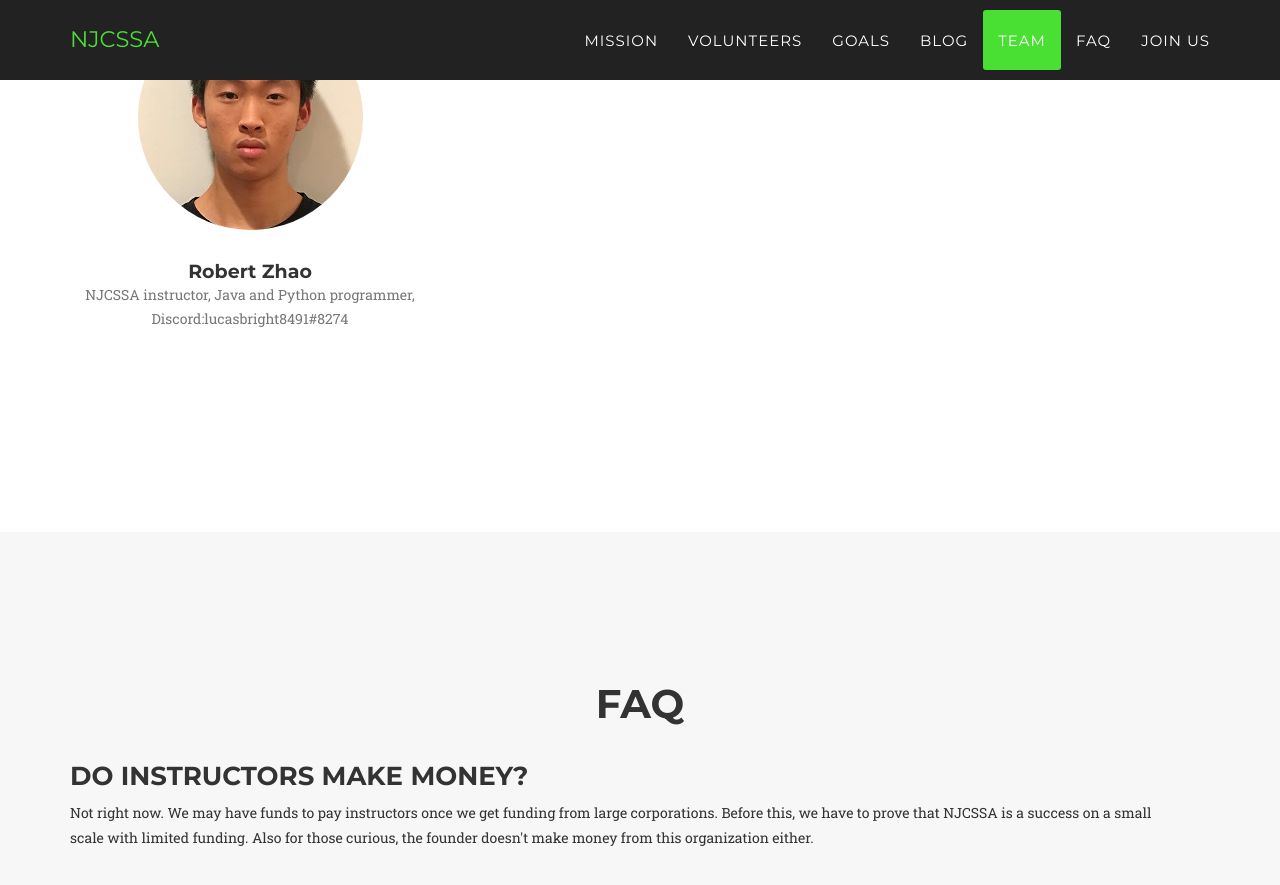
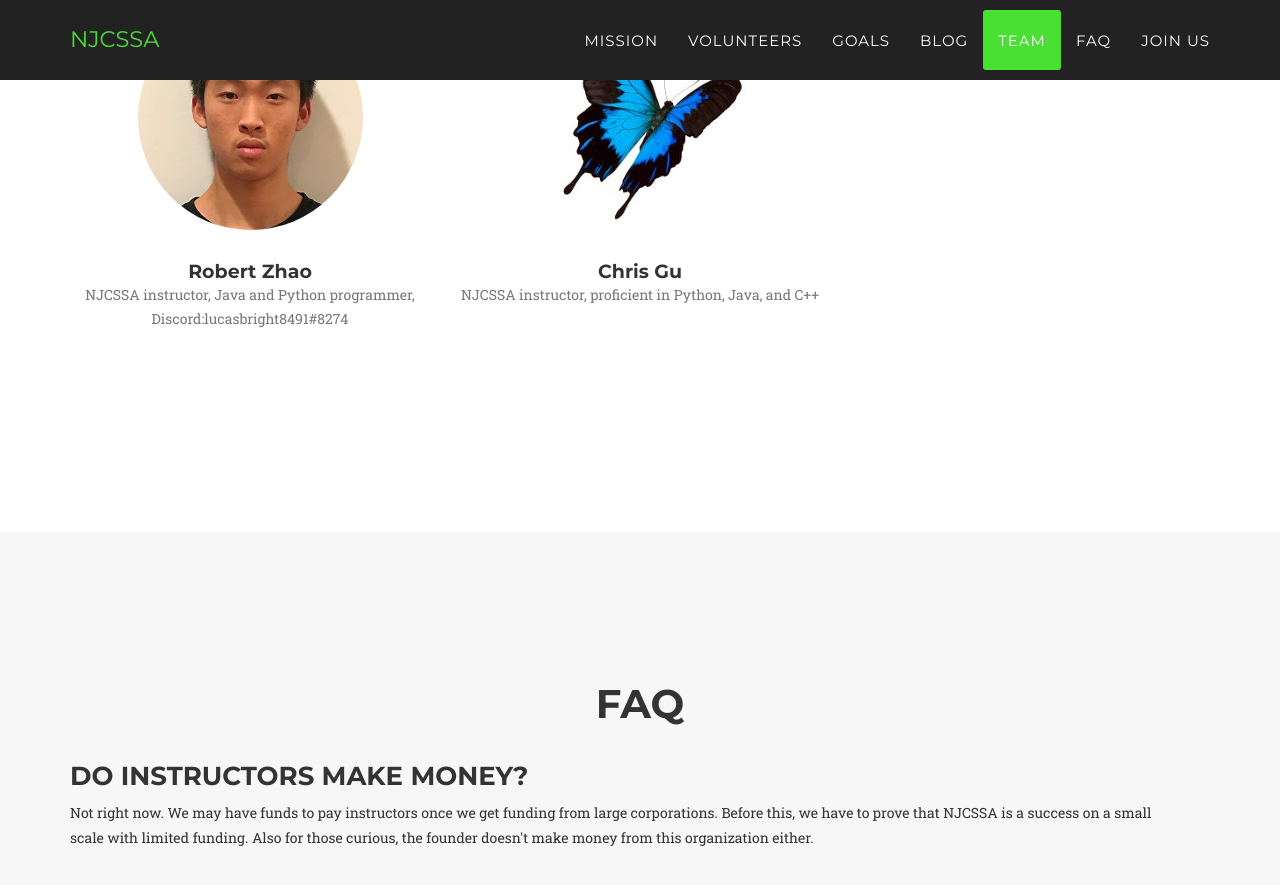
Before and after one commit to benjaminnow/njcssa, a Jekyll site: the page built from index.html, in a window 1280 px wide and 900 px high, scrolled down 7085 px. Shown: the top 885 px of the window. Built offline with Jekyll 4.4.1, drawn with Linux system fonts in a browser that asks for light colours; nearby versions of some CDN libraries; some web fonts are replaced.

Commit message:
added instructor

```diff
--- a/_config.yml
+++ b/_config.yml
@@ -32,6 +32,11 @@ people:
 - name: Robert Zhao
   pic: 4
   position: NJCSSA instructor, Java and Python programmer, Discord:lucasbright8491#8274
+
+- name: Chris Gu
+  pic: 5
+  position: NJCSSA instructor, proficient in Python, Java, and C++
+
 
 
 
```
Also changed, not shown: img/team/5.jpg (added).
